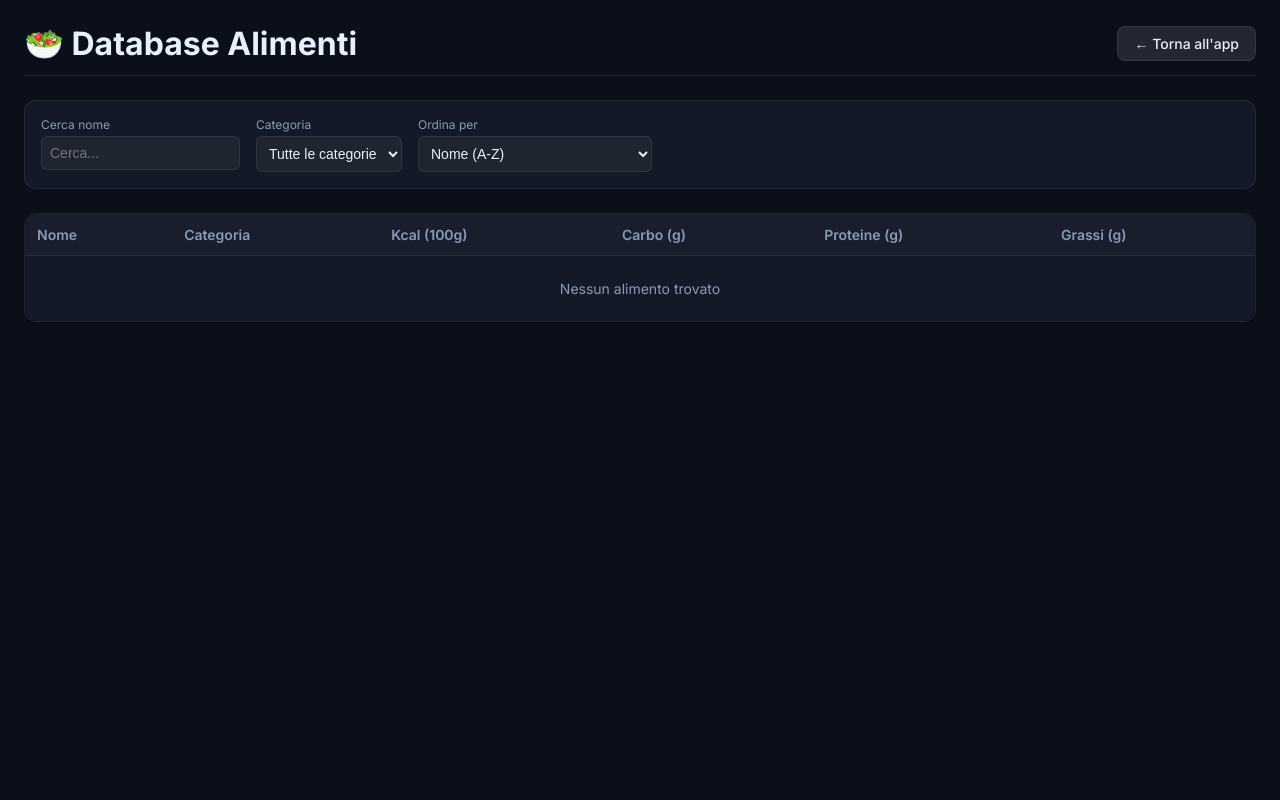
After one commit to ghepa2003/DietaPro, a Flask app: template templates/database_alimenti.html in a window 1280 px wide. The commit adds this page. Run offline with Flask 3, Linux system fonts and the light colour scheme; the template is opened without the code that fills it, so the values that code supplies are empty; parts of the project's set-up code (start-up, migrations or seed data) failed here and were passed over.

Commit message:
public database

```diff
--- a/app.py
+++ b/app.py
@@ -698,6 +698,7 @@ def get_food():
     })
 
 @app.route("/add_food", methods=["POST"])
+@require_admin_decorator
 def add_food():
     user = get_current_user()
     if not user:
@@ -782,6 +783,13 @@ def require_admin_decorator(f):
             return redirect(url_for('index'))
         return f(*args, **kwargs)
     return decorated_function
+@app.route("/database_alimenti")
+def database_alimenti():
+    user = get_current_user()
+    if not user:
+        return redirect(url_for("login"))
+    foods = Food.query.order_by(Food.nome).all()
+    return render_template("database_alimenti.html", foods=foods, is_admin=user.is_admin)
 
 @app.route("/admin")
 @require_admin_decorator
--- /dev/null
+++ b/templates/database_alimenti.html
@@ -0,0 +1,259 @@
+<!doctype html>
+<html lang="it">
+<head>
+  <meta charset="utf-8"/>
+  <meta name="viewport" content="width=device-width, initial-scale=1.0"/>
+  <title>DietaPro — Database Alimenti</title>
+  <link href="https://fonts.googleapis.com/css2?family=Inter:wght@400;500;600;700;800&display=swap" rel="stylesheet">
+  <style>
+    *, *::before, *::after { box-sizing: border-box; margin: 0; padding: 0; }
+    :root {
+      --bg: #0a0f1a;
+      --surface: rgba(22, 28, 42, 0.85);
+      --border: rgba(255,255,255,0.08);
+      --accent: #22c55e;
+      --accent-dark: #16a34a;
+      --text: #e8f0fe;
+      --text-muted: #8b9ab8;
+    }
+    body {
+      font-family: 'Inter', sans-serif;
+      background: var(--bg);
+      color: var(--text);
+      min-height: 100vh;
+      padding: 24px;
+    }
+    header {
+      display: flex;
+      justify-content: space-between;
+      align-items: center;
+      margin-bottom: 24px;
+      padding-bottom: 12px;
+      border-bottom: 1px solid var(--border);
+    }
+    .header-left {
+      display: flex;
+      align-items: center;
+      gap: 12px;
+    }
+    .btn {
+      background: rgba(255,255,255,0.1);
+      border: 1px solid var(--border);
+      color: var(--text);
+      padding: 8px 16px;
+      border-radius: 8px;
+      cursor: pointer;
+      text-decoration: none;
+      font-size: 14px;
+      font-weight: 500;
+    }
+    .btn:hover { background: rgba(255,255,255,0.15); }
+
+    .toolbar {
+      display: flex;
+      gap: 16px;
+      margin-bottom: 24px;
+      background: var(--surface);
+      padding: 16px;
+      border-radius: 12px;
+      border: 1px solid var(--border);
+    }
+    .filter-group {
+      display: flex;
+      flex-direction: column;
+      gap: 4px;
+    }
+    .filter-group label {
+      font-size: 12px;
+      color: var(--text-muted);
+    }
+    .filter-group select, .filter-group input {
+      padding: 8px;
+      border-radius: 6px;
+      border: 1px solid var(--border);
+      background: rgba(255,255,255,0.05);
+      color: var(--text);
+      font-size: 14px;
+      outline: none;
+    }
+    .filter-group select:focus, .filter-group input:focus {
+      border-color: var(--accent);
+    }
+
+    table {
+      width: 100%;
+      border-collapse: collapse;
+      background: var(--surface);
+      border-radius: 12px;
+      overflow: hidden;
+      border-spacing: 0;
+    }
+    th, td {
+      padding: 12px;
+      text-align: left;
+      border-bottom: 1px solid var(--border);
+      font-size: 14px;
+    }
+    th {
+      background: rgba(255,255,255,0.02);
+      color: var(--text-muted);
+      font-weight: 600;
+      position: sticky;
+      top: 0;
+    }
+    tr:hover td { background: rgba(255,255,255,0.02); }
+    tr:last-child td { border-bottom: none; }
+
+    .badge {
+      padding: 4px 8px;
+      border-radius: 4px;
+      font-size: 12px;
+      font-weight: 600;
+      text-transform: capitalize;
+    }
+    .badge.carboidrati { background: rgba(59, 130, 246, 0.2); color: #60a5fa; }
+    .badge.proteine { background: rgba(239, 68, 68, 0.2); color: #f87171; }
+    .badge.grassi { background: rgba(234, 179, 8, 0.2); color: #facc15; }
+    .badge.frutta { background: rgba(168, 85, 247, 0.2); color: #c084fc; }
+    .badge.verdura { background: rgba(34, 197, 94, 0.2); color: #4ade80; }
+
+    .table-container {
+      max-height: calc(100vh - 200px);
+      overflow-y: auto;
+      border-radius: 12px;
+      border: 1px solid var(--border);
+    }
+  </style>
+</head>
+<body>
+
+  <header>
+    <div class="header-left">
+      <h1>🥗 Database Alimenti</h1>
+    </div>
+    <a href="{{ url_for('index') }}" class="btn">← Torna all'app</a>
+  </header>
+
+  <div class="toolbar">
+    <div class="filter-group">
+      <label for="search">Cerca nome</label>
+      <input type="text" id="search" placeholder="Cerca...">
+    </div>
+    <div class="filter-group">
+      <label for="filter_category">Categoria</label>
+      <select id="filter_category">
+        <option value="all">Tutte le categorie</option>
+        <option value="carboidrati">Carboidrati</option>
+        <option value="proteine">Proteine</option>
+        <option value="grassi">Grassi</option>
+        <option value="frutta">Frutta</option>
+        <option value="verdura">Verdura</option>
+      </select>
+    </div>
+    <div class="filter-group">
+      <label for="sort_by">Ordina per</label>
+      <select id="sort_by">
+        <option value="name_asc">Nome (A-Z)</option>
+        <option value="name_desc">Nome (Z-A)</option>
+        <option value="kcal_desc">Calorie (Maggiore - Minore)</option>
+        <option value="kcal_asc">Calorie (Minore - Maggiore)</option>
+        <option value="carbo_desc">Carboidrati (Maggiore - Minore)</option>
+        <option value="prot_desc">Proteine (Maggiore - Minore)</option>
+        <option value="fat_desc">Grassi (Maggiore - Minore)</option>
+      </select>
+    </div>
+  </div>
+
+  <div class="table-container">
+    <table>
+      <thead>
+        <tr>
+          <th>Nome</th>
+          <th>Categoria</th>
+          <th>Kcal (100g)</th>
+          <th>Carbo (g)</th>
+          <th>Proteine (g)</th>
+          <th>Grassi (g)</th>
+        </tr>
+      </thead>
+      <tbody id="foods_tbody">
+        <!-- Renderizzato via JS -->
+      </tbody>
+    </table>
+  </div>
+
+  <script>
+    // Dati dal backend
+    const allFoods = [
+      {% for f in foods %}
+      {
+        nome: {{ f.nome|tojson }},
+        categoria: "{{ f.categoria }}",
+        calorie: {{ f.calorie }},
+        carboidrati: {{ f.carboidrati }},
+        proteine: {{ f.proteine }},
+        grassi: {{ f.grassi }}
+      }{% if not loop.last %},{% endif %}
+      {% endfor %}
+    ];
+
+    const tbody = document.getElementById('foods_tbody');
+    const searchInput = document.getElementById('search');
+    const categorySelect = document.getElementById('filter_category');
+    const sortSelect = document.getElementById('sort_by');
+
+    function renderTable() {
+      // 1. Filtro
+      const searchQ = searchInput.value.toLowerCase().trim();
+      const cat = categorySelect.value;
+
+      let filtered = allFoods.filter(f => {
+        const matchSearch = f.nome.toLowerCase().includes(searchQ);
+        const matchCat = (cat === 'all' || f.categoria.toLowerCase() === cat);
+        return matchSearch && matchCat;
+      });
+
+      // 2. Ordinamento
+      const sortVal = sortSelect.value;
+      filtered.sort((a, b) => {
+        if (sortVal === 'name_asc') return a.nome.localeCompare(b.nome);
+        if (sortVal === 'name_desc') return b.nome.localeCompare(a.nome);
+        if (sortVal === 'kcal_desc') return b.calorie - a.calorie;
+        if (sortVal === 'kcal_asc') return a.calorie - b.calorie;
+        if (sortVal === 'carbo_desc') return b.carboidrati - a.carboidrati;
+        if (sortVal === 'prot_desc') return b.proteine - a.proteine;
+        if (sortVal === 'fat_desc') return b.grassi - a.grassi;
+        return 0;
+      });
+
+      // 3. Render
+      tbody.innerHTML = '';
+      if (filtered.length === 0) {
+        tbody.innerHTML = '<tr><td colspan="6" style="text-align:center; padding:24px; color:var(--text-muted);">Nessun alimento trovato</td></tr>';
+        return;
+      }
+
+      filtered.forEach(f => {
+        const tr = document.createElement('tr');
+        tr.innerHTML = `
+          <td style="font-weight: 500;">${f.nome}</td>
+          <td><span class="badge ${f.categoria}">${f.categoria}</span></td>
+          <td>${f.calorie.toFixed(1)}</td>
+          <td>${f.carboidrati.toFixed(1)}</td>
+          <td>${f.proteine.toFixed(1)}</td>
+          <td>${f.grassi.toFixed(1)}</td>
+        `;
+        tbody.appendChild(tr);
+      });
+    }
+
+    // Event listeners
+    searchInput.addEventListener('input', renderTable);
+    categorySelect.addEventListener('change', renderTable);
+    sortSelect.addEventListener('change', renderTable);
+
+    // Initial render
+    renderTable();
+  </script>
+</body>
+</html>
```
Also changed, not shown: templates/index.html (+10 -2 lines).
